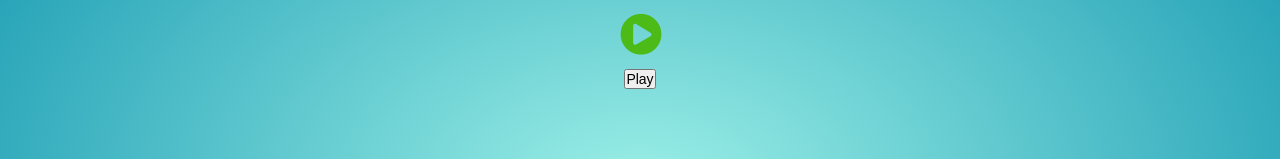
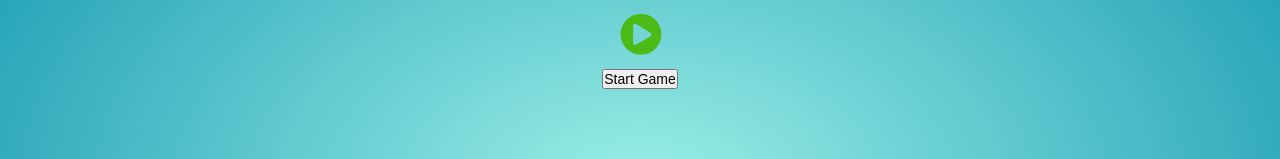
Before and after one commit to YChalfari/Yitzynth, a React (Create React App) app: page /l2p in a window 1280 px wide. Shown: the part 206-365 px from the top of the page. Built offline with nearby package versions, Linux system fonts and the light colour scheme.

Commit message:
func to calc accuracy and print message

```diff
--- a/src/components/LearnGame/index.jsx
+++ b/src/components/LearnGame/index.jsx
@@ -7,7 +7,30 @@ const LearnGame = ({ selectedSong }) => {
   const [isPlaying, setIsPlaying] = useState(false);
   const [countdownTimer, setCountdownTimer] = useState(null);
   const [gameMessage, setGameMessage] = useState("");
+  const [accuracyMessage, setAccuracyMessage] = useState("");
+  const gameResults = useRef([]);
+  const [difficulty, setDifficulty] = useState(0.5);
   const currIndex = useRef(0);
+
+  const calculateTimeAccuracy = (notePressed, songNote, leeway) => {
+    const accuracy = {};
+    switch (true) {
+      case notePressed.time > songNote.time + leeway:
+        accuracy.time = "Too Slow";
+        accuracy.slow = true;
+        break;
+      case notePressed.time < songNote.time - leeway:
+        console.log(notePressed.time, songNote.time);
+        accuracy.time = "Too Soon";
+        accuracy.soon = true;
+        break;
+      default:
+        accuracy.time = "Great Timing!";
+        accuracy.accurate = true;
+    }
+    return accuracy;
+  };
+
   const startGame = () => {
     setCountdownTimer(3);
     const countdown = setInterval(() => {
@@ -16,6 +39,7 @@ const LearnGame = ({ selectedSong }) => {
     setTimeout(() => {
       clearInterval(countdown);
       setCountdownTimer("GO!");
+      setIsPlaying((isPlaying) => !isPlaying);
       Tone.Transport.start();
       window.addEventListener("keydown", (e) => {
         const key = e.key;
@@ -25,35 +49,49 @@ const LearnGame = ({ selectedSong }) => {
         if (noteObj.key === key.toLowerCase()) {
           const newObj = { ...noteObj };
           const songNote = selectedSong[currIndex.current];
-          const songTime = selectedSong[currIndex.current].time - 0.969;
+          // const songTime = selectedSong[currIndex.current].time - 0.969;
+          songNote.time = songNote.time - 0.969;
           newObj.time = Tone.Transport.seconds.toFixed(3);
-          console.log(songNote.note, songTime, newObj.note, newObj.time);
-          if (
-            newObj.time >= songTime - 0.5 &&
-            newObj.time <= songTime + 0.5 &&
-            newObj.note === songNote.note
-          ) {
+          console.log(songNote.note, songNote.time, newObj.note, newObj.time);
+          const timeMessage = calculateTimeAccuracy(
+            newObj,
+            songNote,
+            difficulty
+          );
+
+          setAccuracyMessage(timeMessage.time);
+          if (newObj.note === songNote.note) {
             setGameMessage("GOOD JOB!");
+            timeMessage.correctNote = true;
           } else {
-            setGameMessage("WHUPS");
+            setGameMessage("Wrong note!");
+            timeMessage.correctNote = false;
           }
-          console.log(currIndex.current);
+          gameResults.current.push(timeMessage);
           //need a way to time the incrementation of currIndx
           currIndex.current++;
+
           // setTimeout(() => {
           //   currIndex.current++;
           //   console.log(currIndex.current);
           // }, (selectedSong[currIndex.current + 1].time - 0.569 - Tone.Transport.seconds) * 1000);
         }
       });
+      setTimeout(() => {
+        console.log(gameResults.current);
+        setIsPlaying((isPlaying) => !isPlaying);
+      }, selectedSong[selectedSong.length - 1].time * 1000);
     }, 3000);
   };
   //Loop through songArr and schedule timeouts to change current index or set whatever is needed
   return (
     <div className="learn-game">
       <h3 className="game-countdown">{countdownTimer && countdownTimer}</h3>
-      <Button onClick={startGame} type="text" text="Play" />
-      <div className="game-message">{gameMessage}</div>
+      <Button onClick={startGame} type="text" text="Start Game" />
+      {isPlaying && (
+        <div className="game-message">{`Note: ${gameMessage} Timing: ${accuracyMessage}`}</div>
+      )}
+      {isPlaying && "We're Playing"}
     </div>
   );
 };
```
